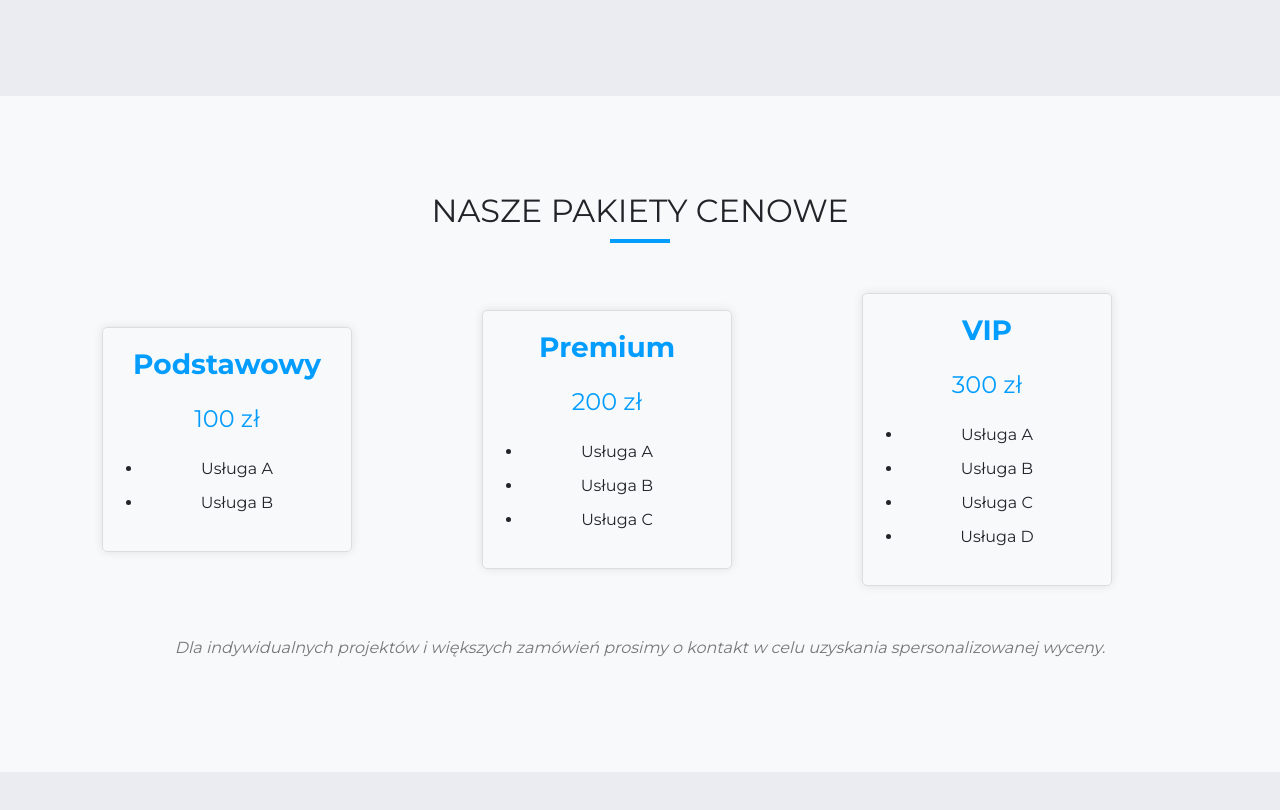
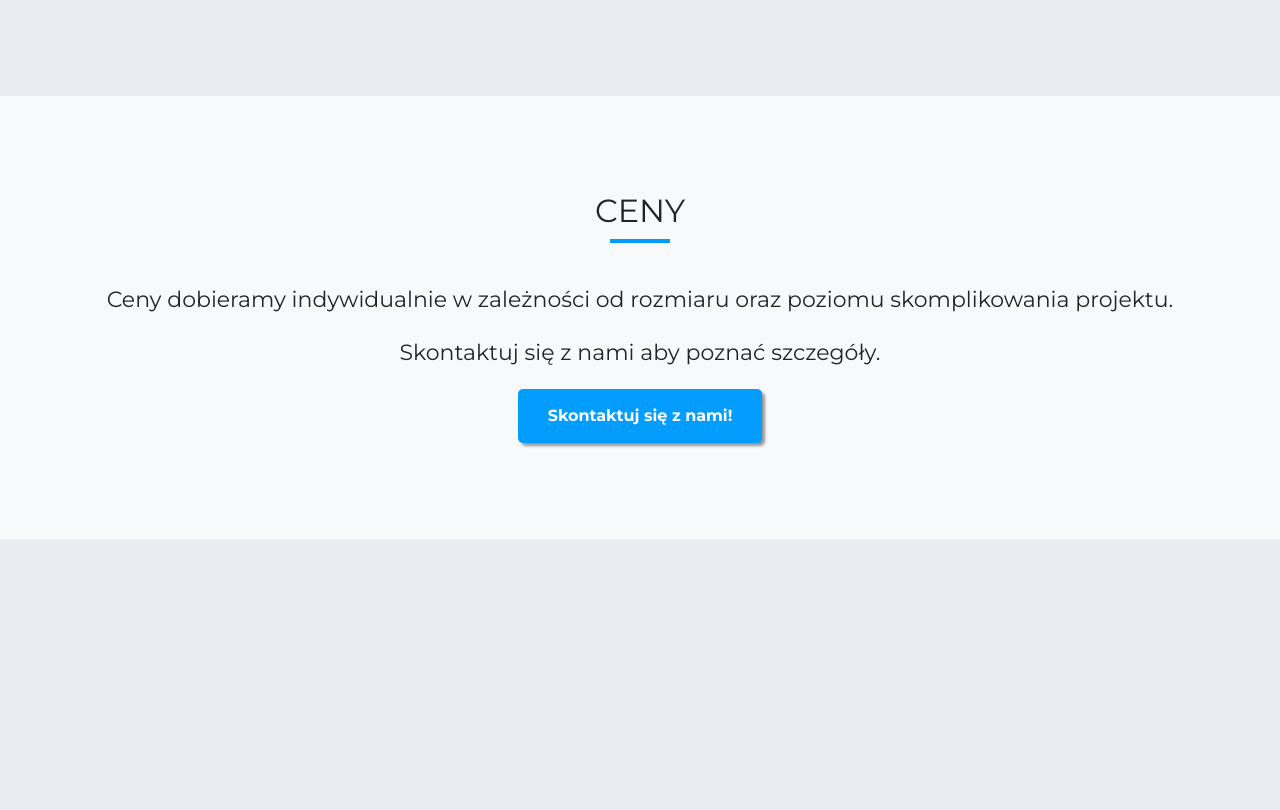
Before and after one commit to jakubhorn/ProPrint, a plain HTML site: page index.html in a window 1280 px wide. Shown: the part 2549-3359 px from the top of the page. Drawn offline with nearby package versions, Linux system fonts and the light colour scheme.

Commit message:
prices-v2

```diff
--- a/index.html
+++ b/index.html
@@ -221,47 +221,15 @@
 
         <section id="prices" class="prices bg-light py-5">
             <div class="container py-5">
-                <h2 class="section-title">Nasze pakiety cenowe</h2>
+                <h2 class="section-title">ceny</h2>
                 <div class="underline"></div>
 
-                <div class="pricing-table row text-center justify-content-center">
-                    <div class="col-md-6 col-xl-4">
-                        <div class="pricing-card">
-                            <h3 class="pricing-title">Podstawowy</h3>
-                            <p class="pricing-price">100 zł</p>
-                            <ul class="pricing-features">
-                                <li>Usługa A</li>
-                                <li>Usługa B</li>
-                            </ul>
-                        </div>
-                    </div>
-                    <div class="col-md-6 col-xl-4">
-                        <div class="pricing-card">
-                            <h3 class="pricing-title">Premium</h3>
-                            <p class="pricing-price">200 zł</p>
-                            <ul class="pricing-features">
-                                <li>Usługa A</li>
-                                <li>Usługa B</li>
-                                <li>Usługa C</li>
-                            </ul>
-                        </div>
-                    </div>
-                    <div class="col-md-6 col-xl-4">
-                        <div class="pricing-card">
-                            <h3 class="pricing-title">VIP</h3>
-                            <p class="pricing-price">300 zł</p>
-                            <ul class="pricing-features">
-                                <li>Usługa A</li>
-                                <li>Usługa B</li>
-                                <li>Usługa C</li>
-                                <li>Usługa D</li>
-                            </ul>
-                        </div>
-                    </div>
-                </div>
+                <p class="section-subtitle">Ceny dobieramy indywidualnie w zależności od rozmiaru oraz poziomu
+                    skomplikowania projektu.</p>
+                <p class="section-subtitle">Skontaktuj się z nami aby poznać szczegóły.</p>
+                <button onclick="location.href='#contact'" class="individual-pricing-btn">Skontaktuj się z
+                    nami!</button>
 
-                <p class="pricing-note">Dla indywidualnych projektów i większych zamówień prosimy o kontakt w celu
-                    uzyskania spersonalizowanej wyceny.</p>
             </div>
         </section>
 
--- a/sass/main.scss
+++ b/sass/main.scss
@@ -203,62 +203,28 @@ header.hero-img {
 
 /* CENY */
 .prices {
-	.pricing-table {
-		display: flex;
-		flex-direction: row;
-		justify-content: center;
-		align-items: center;
+	text-align: center;
+
+	.section-subtitle {
+		margin-bottom: 20px;
+		font-size: 22px;
 	}
 
-	.pricing-card {
-		border: 1px solid #ddd;
-		padding: 20px;
+	.individual-pricing-btn {
+		display: inline-block;
+		padding: 15px 30px;
+		background-color: $primary-color;
+		color: $white-color;
+		border: none;
 		border-radius: 5px;
-		box-shadow: 0 0 10px rgba(0, 0, 0, 0.1);
-		// margin: 5px;
-		transition: transform 0.3s;
-		flex: 1;
-		max-width: 250px;
-		min-width: 200px;
-		margin: 10px 20px;
+		font-weight: bold;
+		transition: all 0.3s;
+		box-shadow: 3px 3px 3px rgb(0, 0, 0, 0.4);
 	}
 
-	.pricing-card:hover {
-		transform: scale(1.05);
-	}
-
-	.pricing-title {
-		text-align: center;
-		color: #039dff;
-		font-weight: bold;
-		margin-bottom: 20px;
-	}
-
-	.pricing-price {
-		text-align: center;
-		font-size: 24px;
-		color: #039dff;
-		margin-bottom: 20px;
-	}
-
-	.pricing-features {
-		list-style-type: none;
-		list-style-type: disc;
-		text-align: left;
-		width: 100%;
-		padding-left: 20px;
-	}
-
-	.pricing-features li {
-		text-align: center;
-		margin-bottom: 10px;
-	}
-
-	.pricing-note {
-		text-align: center;
-		margin-top: 40px;
-		color: #777;
-		font-style: italic;
+	.individual-pricing-btn:hover {
+		background-color: #027bce;
+		box-shadow: 4px 4px 4px rgb(0, 0, 0, 0.5);
 	}
 }
 
```
Also changed, not shown: css/main.css, 1 other file.
